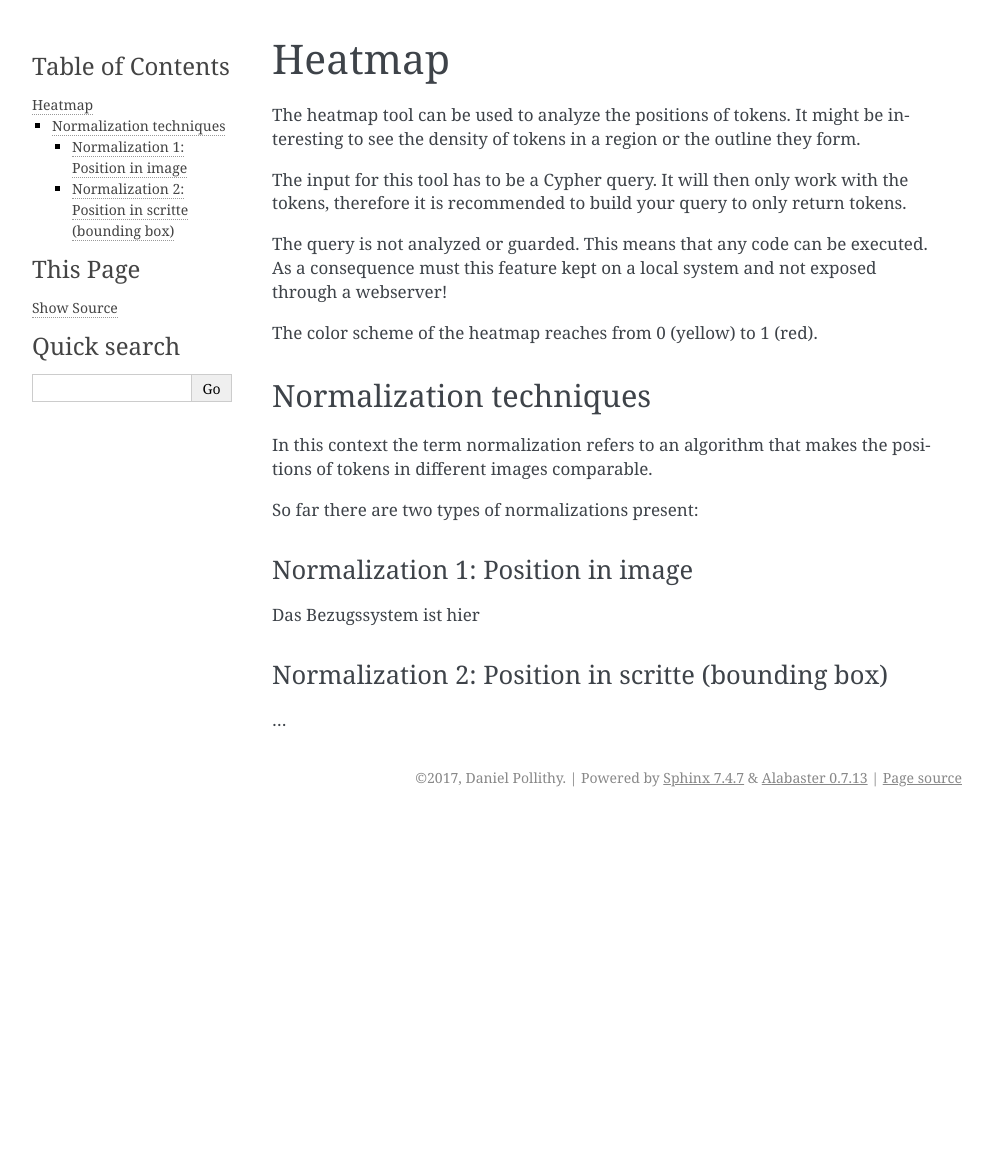
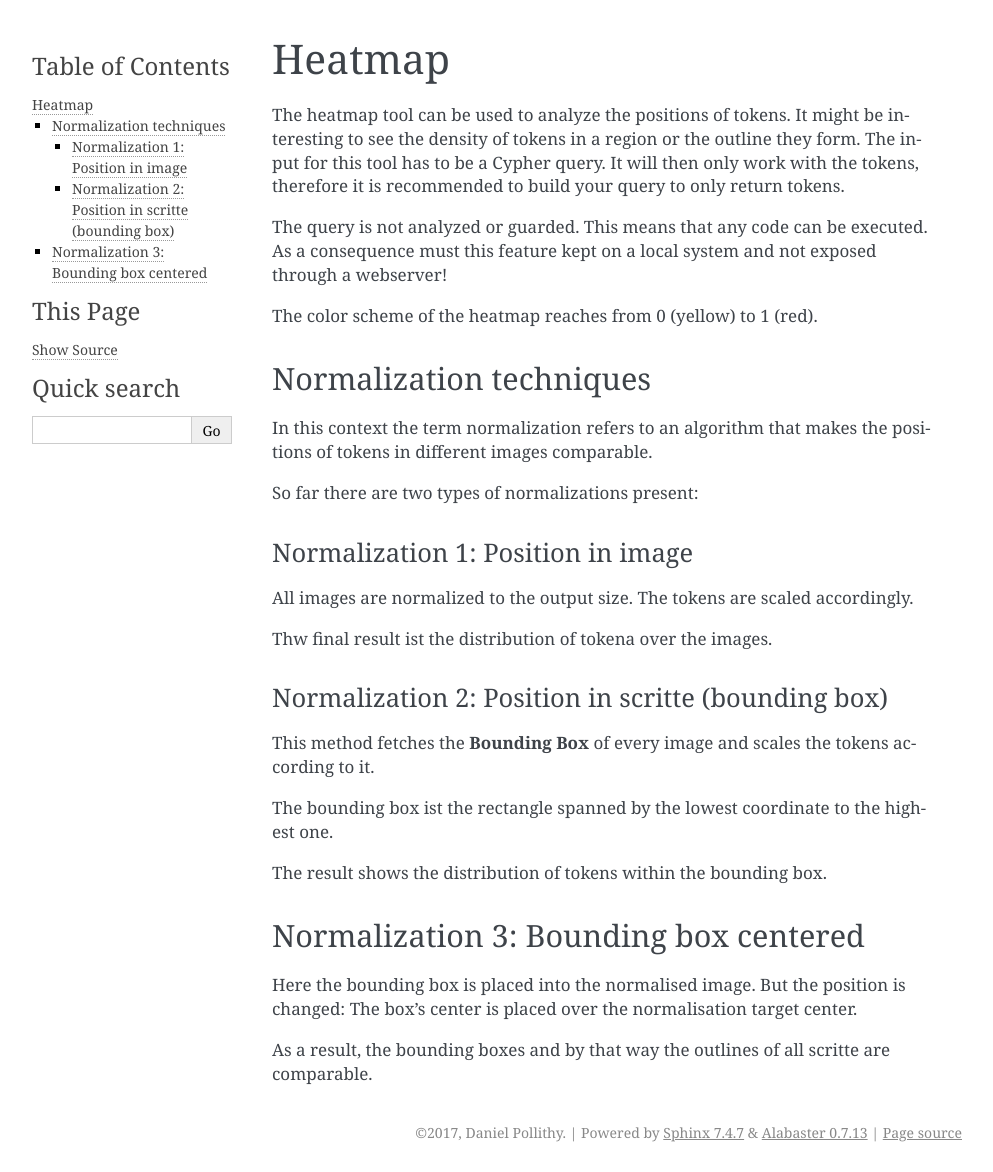
Before and after one commit to DanielPollithy/GIAnT, a Sphinx documentation site: the page built from docs/sphinx/sources/Heatmap.rst, in a window 1280 px wide. Shown: the whole page, without its empty margins (148-1141 px from the left). Built offline with Sphinx 7.4.7, drawn with Linux system fonts in a browser that asks for light colours; formulas are drawn with MathJax 3; before the commit the page ends 900 px from its top, so only the background shows below that.

Commit message:
Update Heatmap.rst

```diff
--- a/docs/sphinx/sources/Heatmap.rst
+++ b/docs/sphinx/sources/Heatmap.rst
@@ -3,7 +3,6 @@ Heatmap
 
 The heatmap tool can be used to analyze the positions of tokens.
 It might be interesting to see the density of tokens in a region or the outline they form.
-
 The input for this tool has to be a Cypher query. It will then only work with the tokens,
 therefore it is recommended to build your query to only return tokens.
 
@@ -23,9 +22,26 @@ So far there are two types of normalizations present:
 Normalization 1: Position in image
 ..................................
 
-Das Bezugssystem ist hier
+All images are normalized to the output size.
+The tokens are scaled accordingly.
+
+Thw final result ist the distribution of tokena over the images.
 
 Normalization 2: Position in scritte (bounding box)
 ...................................................
 
-...
+This method fetches the **Bounding Box** of every image and scales
+the tokens according to it.
+
+The bounding box ist the rectangle spanned by the lowest coordinate
+to the highest one.
+
+The result shows the distribution of tokens within the bounding box.
+
+Normalization 3: Bounding box centered
+--------------------------------------
+
+Here the bounding box is placed into the normalised image.
+But the position is changed: The box's center is placed over the normalisation target center.
+
+As a result, the bounding boxes and by that way the outlines of all scritte are comparable.
```
